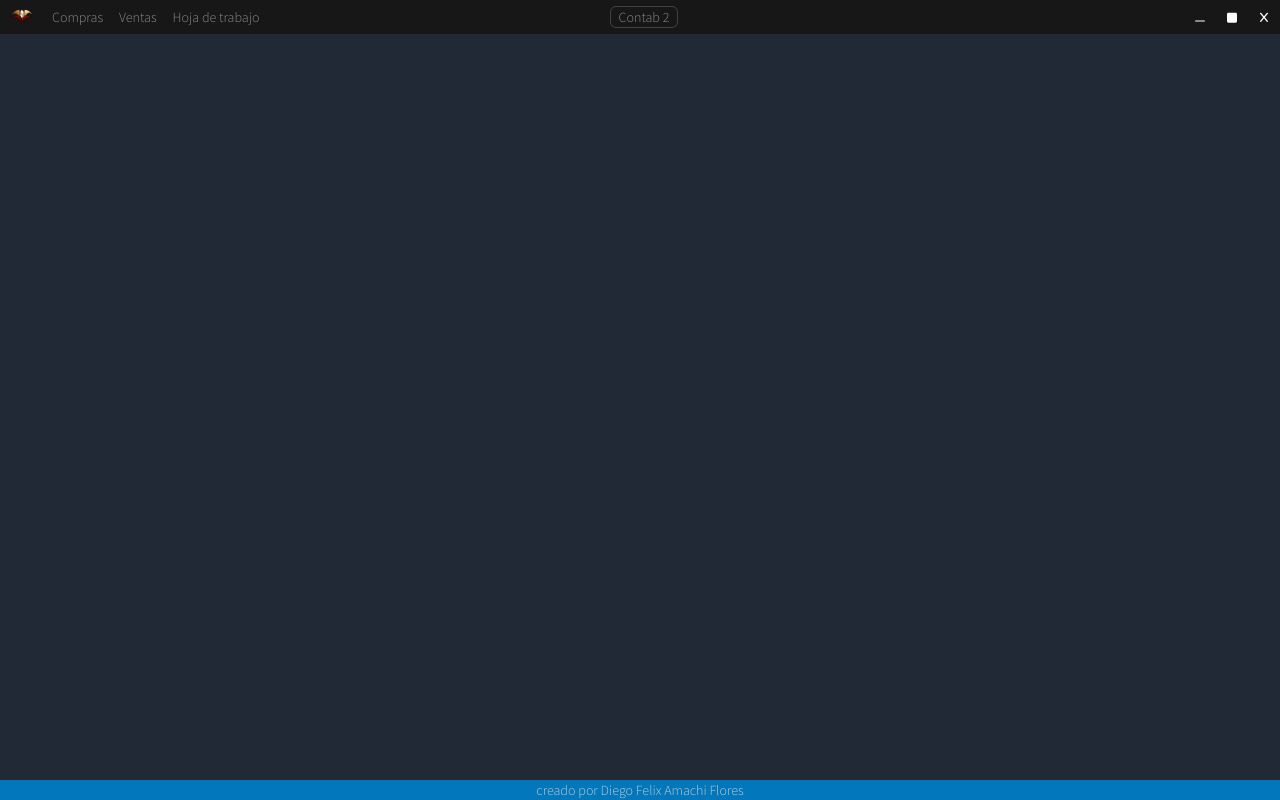
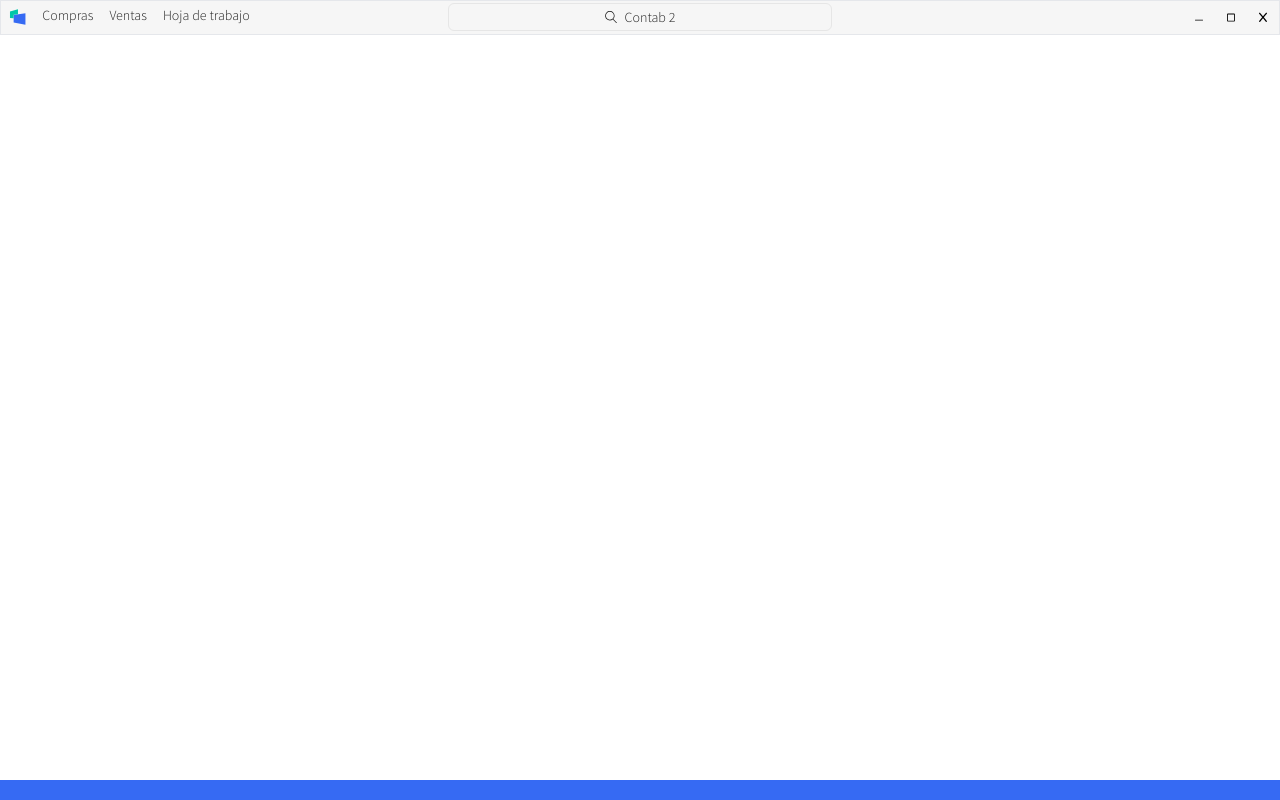
Before and after one commit to Ares101101/Contab2, a React (Vite) app: page / in a window 1280 px wide. Built offline with nearby package versions, Linux system fonts and the light colour scheme.

Commit message:
25/03/2024

```diff
--- a/src/preload/index.js
+++ b/src/preload/index.js
@@ -5,7 +5,7 @@ import { electronAPI } from '@electron-toolkit/preload'
 const api = {
   showDialog: (options) => ipcRenderer.send('show-dialog', options),
   createWindow: () => ipcRenderer.send('create-window'),
-  cargarTc: (options) => ipcRenderer.send('obtener-informacion', options)
+  cargarTc: (options) => ipcRenderer.invoke('obtener-informacion', options)
 }
 
 // Use `contextBridge` APIs to expose Electron APIs to
--- a/src/renderer/index.css
+++ b/src/renderer/index.css
@@ -4,7 +4,7 @@
   font-family: "Inter";
 }
 body{
-    background-color: #212836;
+    background-color: #FFFFFF
 }
 
 #navTitle{
--- a/src/renderer/index.html
+++ b/src/renderer/index.html
@@ -2,17 +2,15 @@
 <html>
   <head>
     <meta charset="UTF-8" />
-    <title>Contab2</title>
+    <title>CONTAB2</title>
     <!-- https://developer.mozilla.org/en-US/docs/Web/HTTP/CSP -->
     <meta
-      http-equiv="Content-Security-Policy"
-      content="default-src 'self'; script-src 'self'; style-src 'self' 'unsafe-inline'; img-src 'self' data:"
+    http-equiv="Content-Security-Policy"
+    content="default-src 'self'; script-src 'self'; style-src 'self' 'unsafe-inline'; img-src 'self' data:"
     />
-
   </head>
 
   <body>
-
     <div id="root"></div>
     <script type="module" src="/src/main.jsx"></script>
   </body>
--- a/src/renderer/src/App.jsx
+++ b/src/renderer/src/App.jsx
@@ -6,6 +6,7 @@ import GCFC from './components/GCFC/GCFC'
 import Minimize from './components/icons/minimize'
 import Maximi from './components/icons/maximize'
 import CloseIcon from './components/icons/close'
+import Lupa from './components/lupa'
 
 function App() {
   const [compConc, compConcSect] = useState(false)
@@ -19,28 +20,28 @@ function App() {
       <nav
         style={{ '-webkit-app-region': 'drag' }}
         id="navTitle"
-        className="flex justify-center bg-[#161716] text-[#8B8A8A] relative"
+        className="flex justify-center text-[#222222] relative bg-[#F6F6F6] border "
       >
         <Header funct={onComp} />
-        <p className=" ml-2 Pro-Light  select-none text-sm  border border-[#424243]  rounded-md px-2 justify-center items-center grid">Contab 2</p>
+        <p className=" Pro-Light  select-none text-sm  border border-[#E6E6E6] h-7 hover:bg-[#EBEBEB]   rounded-md px-2 min-w-64 w-full max-w-[30%] justify-center items-center flex gap-2">
+          <Lupa fill="currentColor" className=" size-3" /> Contab 2
+        </p>
         <div className=" flex   h-full absolute right-0">
           <a className=" hover:bg-slate-100  h-full grid w-8 items-center justify-center">
-            <Minimize className="w-[10px] fill-white " />
+            <Minimize className="w-2 " />
           </a>
           <a className=" hover:bg-slate-100  h-full grid w-8 items-center justify-center">
-            <Maximi className=" w-[10px] fill-white " />
+            <Maximi className=" w-2" />
           </a>
           <a className=" hover:bg-slate-100  h-full grid w-8 items-center justify-center">
-            <CloseIcon className=" w-2 fill-white" />
+            <CloseIcon className=" w-2 " />
           </a>
         </div>
       </nav>
 
       <div className="h-full w-full grid  ">{compConc && <GCFC />}</div>
 
-      <section className="h-5 w-full grid bg-[#0277BC] absolute bottom-0 justify-center Pro-Light select-none text-sm text-[#C9C9C9]">
-        creado por Diego Felix Amachi Flores
-      </section>
+      <section className="h-5 w-full grid bg-[#366af3] absolute bottom-0 justify-center Pro-Light select-none text-sm text-[#C9C9C9]"></section>
     </div>
   )
 }
--- /dev/null
+++ b/src/renderer/src/assets/logo.jsx
@@ -0,0 +1,41 @@
+function Logo(props) {
+  return (
+    <svg
+      version="1.1"
+      xmlns="http://www.w3.org/2000/svg"
+      xmlnsXlink="http://www.w3.org/1999/xlink"
+      viewBox="380 204 260 240"
+      fill="currentColor"
+      {...props}
+    >
+      <g>
+        <polygon
+          fill="#366af3"
+          points="524.2,280.9 449.6,289.4 449.6,351 449.6,407 626.8,441 626.8,269.3"
+        />
+        <polygon
+          fill="#00c5a8"
+          points="514.6,282 514.6,208.7 394.7,241.9 394.7,340.5 449.6,341.7 449.6,289.4"
+        />
+
+        <linearGradient
+          gradientUnits="userSpaceOnUse"
+          x1="455.6786"
+          y1="361.0527"
+          x2="509.3297"
+          y2="318.5748"
+          gradientTransform="matrix(1 0 0 -1 0 652)"
+        >
+          <stop offset="0.1017" style={{ color: '#99582A' }} />
+          <stop offset="0.1848" style={{ color: '#99582A' }} />
+          <stop offset="0.2734" style={{ color: '#99582A' }} />
+          <stop offset="0.4795" style={{ color: '#99582A' }} />
+          <stop offset="0.6883" style={{ color: '#99582A' }} />
+          <stop offset="0.9024" style={{ color: '#99582A' }} />
+        </linearGradient>
+      </g>
+    </svg>
+  )
+}
+
+export default Logo
--- a/src/renderer/src/components/GCFC/GCFC.jsx
+++ b/src/renderer/src/components/GCFC/GCFC.jsx
@@ -38,7 +38,7 @@ function GCFC() {
           <button onClick={handleClick}>Mostrar Diálogo</button>
         </div>
         <button onClick={handleClick2}> Mostrar tc </button>
-        {informacion && informacion.map((tc) => <div key={tc.index}>{tc}</div>)}
+        {informacion && <div>{informacion[0]}</div>}
       </article>
     </div>
   )
--- a/src/renderer/src/components/Header.jsx
+++ b/src/renderer/src/components/Header.jsx
@@ -1,6 +1,6 @@
 import { useState } from 'react'
 import NavCompras from './navcompras/NavCompras'
-import icon from './icons/icon.png'
+import Logo from '../assets/logo'
 
 function Header({ funct }) {
   const [sect, setSect] = useState(false)
@@ -9,21 +9,18 @@ function Header({ funct }) {
     else return setSect(false)
   }
   return (
-    <nav className="flex h-9 justify-start items-center  text-[#8B8A8A] p-0 m-0 absolute left-0">
-      <a className=" select-none ">
-        <img src={icon} alt="" className=" w-7  mx-2 items-center " draggable={false} />
+    <nav className="flex h-9 justify-start items-center  text-[#222222] p-0 m-0 absolute left-0">
+      <a className=" select-none p-2">
+        <Logo className=" min-h-4 min-w-4" />
       </a>
 
-      <a
-        className="cursor-pointer px-2 hover:bg-[#1F1F1F] rounded-md hover:text-[#C9C9C9]"
-        onClick={onSect}
-      >
+      <a className="cursor-pointer px-2 hover:bg-[#EBEBEB] rounded-md h-6" onClick={onSect}>
         <p className="Pro-Light  select-none text-sm relative ">Compras</p>
       </a>
-      <a className="cursor-pointer px-2 hover:bg-[#1F1F1F] rounded-md hover:text-[#C9C9C9]">
+      <a className="cursor-pointer px-2 hover:bg-[#EBEBEB] rounded-md h-6">
         <p className="Pro-Light  select-none text-sm ">Ventas</p>
       </a>
-      <a className="cursor-pointer px-2 hover:bg-[#1F1F1F] rounded-md hover:text-[#C9C9C9]">
+      <a className="cursor-pointer px-2 hover:bg-[#EBEBEB] rounded-md h-6 ">
         <p className="Pro-Light  select-none text-sm ">Hoja de trabajo</p>
       </a>
 
--- a/src/renderer/src/components/icons/maximize.jsx
+++ b/src/renderer/src/components/icons/maximize.jsx
@@ -1,7 +1,7 @@
 const Maximi = (props) => {
   return (
     <svg xmlns="http://www.w3.org/2000/svg" viewBox="0 0 448 512" {...props}>
-      <path d="M0 96C0 60.7 28.7 32 64 32H384c35.3 0 64 28.7 64 64V416c0 35.3-28.7 64-64 64H64c-35.3 0-64-28.7-64-64V96z" />
+      <path d="M384 80c8.8 0 16 7.2 16 16V416c0 8.8-7.2 16-16 16H64c-8.8 0-16-7.2-16-16V96c0-8.8 7.2-16 16-16H384zM64 32C28.7 32 0 60.7 0 96V416c0 35.3 28.7 64 64 64H384c35.3 0 64-28.7 64-64V96c0-35.3-28.7-64-64-64H64z"/>
     </svg>
   )
 }
--- /dev/null
+++ b/src/renderer/src/components/lupa.jsx
@@ -0,0 +1,18 @@
+function Lupa(props) {
+  return (
+    <svg
+      version="1.1"
+      id="Layer_1"
+      xmlns="http://www.w3.org/2000/svg"
+      viewBox="0 0 119.828 122.88"
+      enableBackground="new 0 0 119.828 122.88"
+      xmlSpace="preserve"
+      {...props}
+    >
+      <g>
+        <path d="M48.319,0C61.662,0,73.74,5.408,82.484,14.152c8.744,8.744,14.152,20.823,14.152,34.166 c0,12.809-4.984,24.451-13.117,33.098c0.148,0.109,0.291,0.23,0.426,0.364l34.785,34.737c1.457,1.449,1.465,3.807,0.014,5.265 c-1.449,1.458-3.807,1.464-5.264,0.015L78.695,87.06c-0.221-0.22-0.408-0.46-0.563-0.715c-8.213,6.447-18.564,10.292-29.814,10.292 c-13.343,0-25.423-5.408-34.167-14.152C5.408,73.741,0,61.661,0,48.318s5.408-25.422,14.152-34.166C22.896,5.409,34.976,0,48.319,0 L48.319,0z M77.082,19.555c-7.361-7.361-17.53-11.914-28.763-11.914c-11.233,0-21.403,4.553-28.764,11.914 C12.194,26.916,7.641,37.085,7.641,48.318c0,11.233,4.553,21.403,11.914,28.764c7.36,7.361,17.53,11.914,28.764,11.914 c11.233,0,21.402-4.553,28.763-11.914c7.361-7.36,11.914-17.53,11.914-28.764C88.996,37.085,84.443,26.916,77.082,19.555 L77.082,19.555z" />
+      </g>
+    </svg>
+  )
+}
+export default Lupa
--- a/src/renderer/src/components/navcompras/NavCompras.jsx
+++ b/src/renderer/src/components/navcompras/NavCompras.jsx
@@ -1,21 +1,21 @@
-function NavCompras({funct, onSect}) {
+function NavCompras({ funct, onSect }) {
   function OnFunct() {
     funct()
     onSect()
   }
   return (
-    <section className=" w-80 absolute top-8  border border-[#424243]  rounded-md bg-[#1F1F1F] z-10">
+    <section className=" w-80 absolute top-8  border border-[#E6E6E6] bg-[#F6F6F6] rounded-md z-10">
       <nav className="p-2 w-full">
         <a
-          className="Pro-Light  select-none text-sm  hover:bg-[#017BCD] hover:text-[#C9C9C9] w-full grid h-6 items-center pl-2  rounded-md"
+          className="Pro-Light  select-none text-sm  hover:bg-[#366af3] hover:text-[#F6F6F6] w-full grid h-6 items-center pl-2  rounded-md"
           onClick={OnFunct}
         >
           Generar compras formato concar
         </a>
-        <a className="Pro-Light  select-none text-sm  hover:bg-[#017BCD] hover:text-[#C9C9C9] w-full grid h-6 items-center pl-2  rounded-md">
+        <a className="Pro-Light  select-none text-sm  hover:bg-[#366af3] hover:text-[#F6F6F6] w-full grid h-6 items-center pl-2  rounded-md">
           Generar compras formato libro
         </a>
-        <a className="Pro-Light  select-none text-sm  hover:bg-[#017BCD] hover:text-[#C9C9C9] w-full grid h-6 items-center pl-2  rounded-md">
+        <a className="Pro-Light  select-none text-sm  hover:bg-[#366af3] hover:text-[#F6F6F6] w-full grid h-6 items-center pl-2  rounded-md">
           Generar compras impresion hoja suelta
         </a>
       </nav>
```
Also changed, not shown: src/main/index.js (+17 -7 lines), resources/icon.png, src/main.jsx (added), 1 other file (tests, documents, lock files or other folders).
